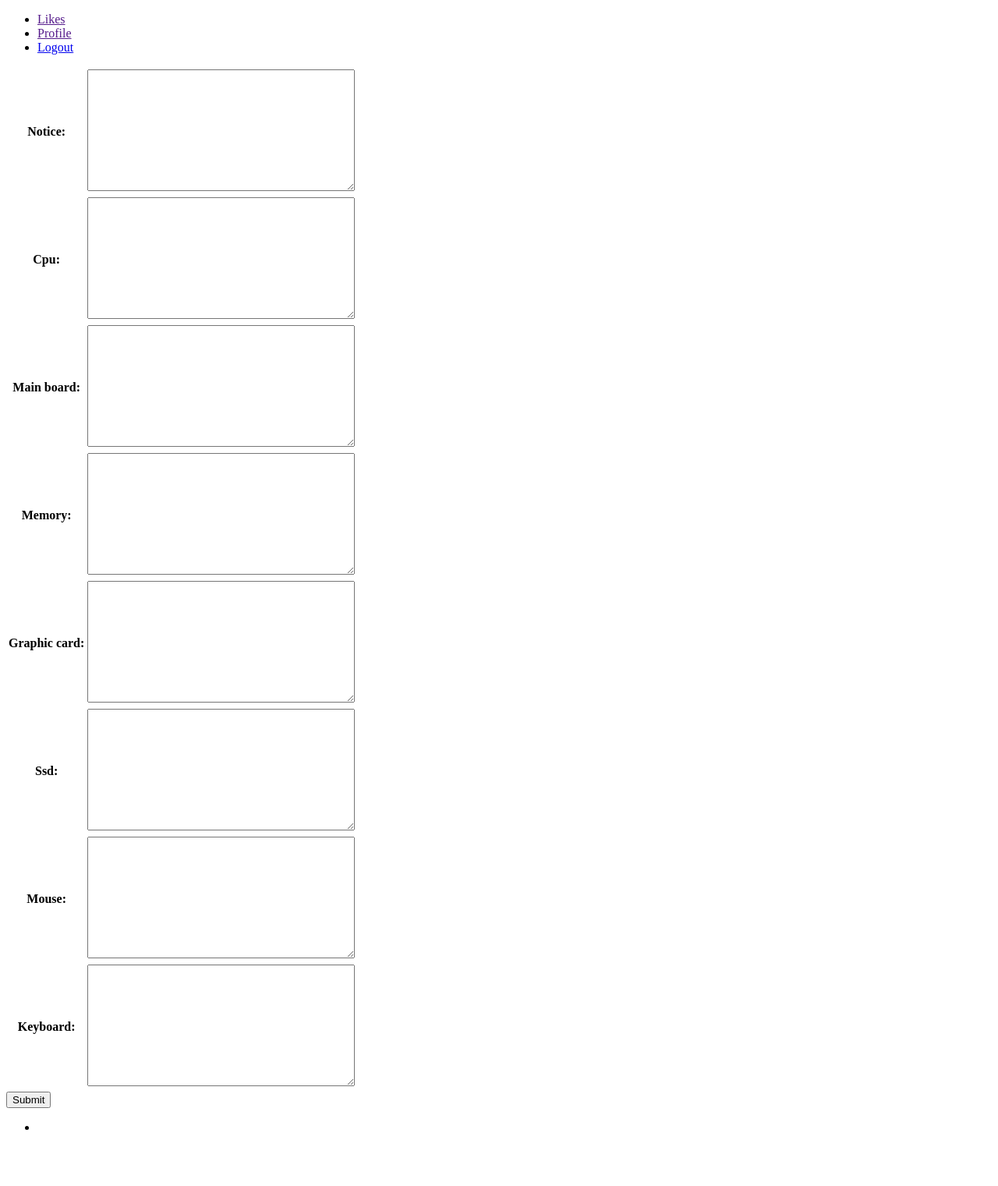
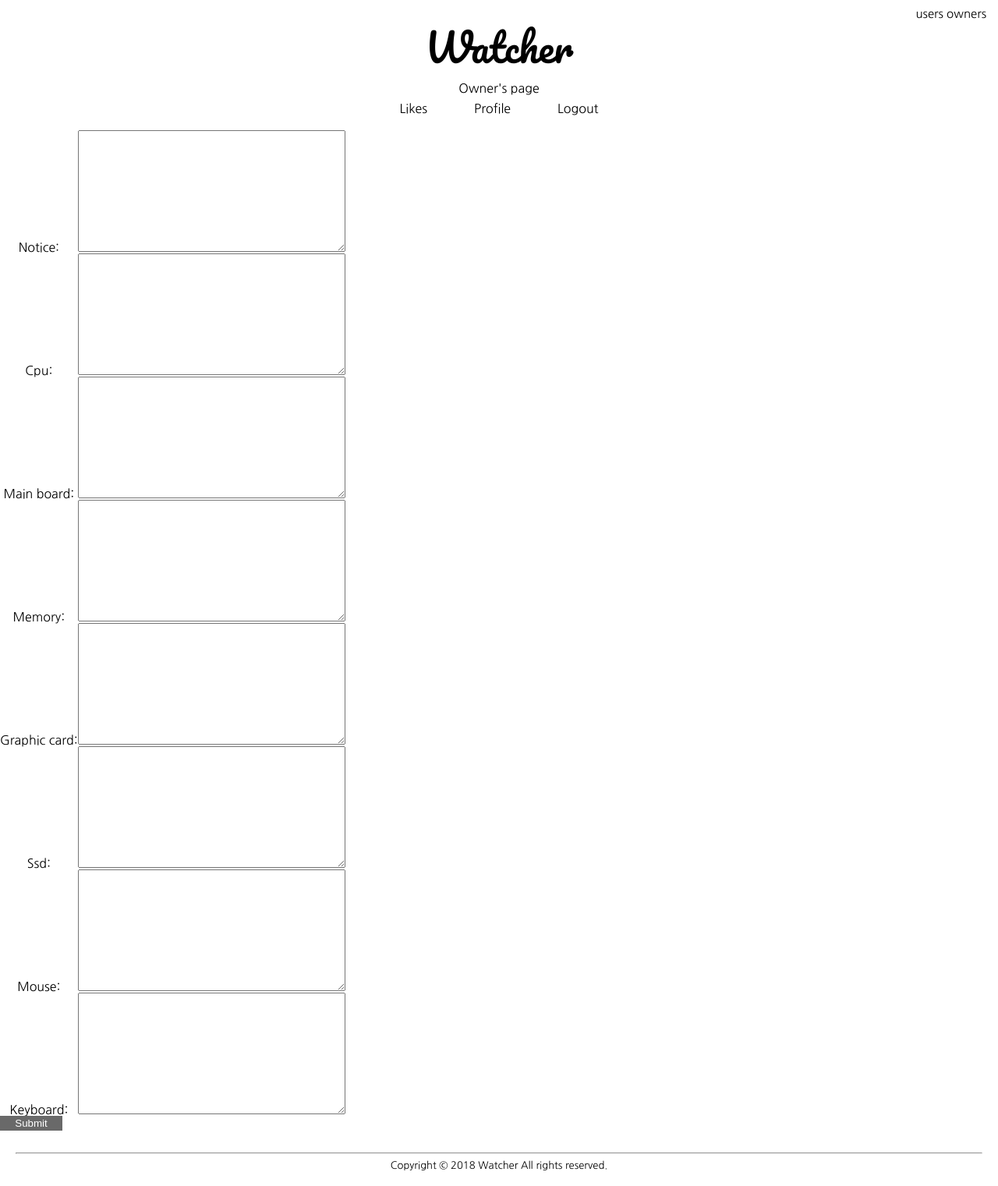
Before and after one commit to cocoa93/watcher-web, a Django app: template ownerPage/templates/ownerPage/profile.html in a window 1280 px wide. Shown: the whole page at 78% size. Before the commit the page ends 1449 px from the top, so only its background shows below. Run offline with Django 3.2, Linux system fonts and the light colour scheme; the template is opened without the code that fills it: values that come from a table or form of the project are taken from there, others are empty; the visitor is signed in with stand-in values (Sample User, id 1); a map, chart or similar area stays blank.

Commit message:
profile 템플릿 css & url 수정

```diff
--- /dev/null
+++ b/ownerPage/static/ownerPage/profile.css
@@ -0,0 +1,12 @@
+
+.save {
+    background-color:dimgray;
+    color: white;
+    border: solid dimgray 1px;
+    width: 80px;
+}
+.save:hover{
+    background-color:white;
+    color:black;
+    border:solid black 1px;
+}
--- a/ownerPage/templates/index.html
+++ b/ownerPage/templates/index.html
@@ -23,9 +23,9 @@
         <div class="header-bottom">
             <nav class="nav-bar">
                 <ul class="nav-bar__items">
-                        <li class="nav-bar__item"><a href="index.html">main</a></li>
-                        <li class="nav-bar__item"><a href="about.html">about</a></li>
-                        <li class="nav-bar__item"><a href="contact.html">contact</a></li>
+                        <li class="nav-bar__item"><a href="{% url 'index' %}">main</a></li>
+                        <li class="nav-bar__item"><a href="">about</a></li>
+                        <li class="nav-bar__item"><a href="">contact</a></li>
                     </ul>
             </nav>
         </div>
--- a/ownerPage/templates/ownerPage/main.html
+++ b/ownerPage/templates/ownerPage/main.html
@@ -15,7 +15,7 @@
                             users</a>
                         </span
                         ><span class="member">
-                            <a href="owner/">owners</a>
+                            <a href="{% url 'login' %}">owners</a>
                         </span>
                     </div>
                 </div>
--- a/ownerPage/templates/ownerPage/profile.html
+++ b/ownerPage/templates/ownerPage/profile.html
@@ -2,14 +2,37 @@
 <html lang="en">
 <head>
     <meta charset="UTF-8">
-    <title>Title</title>
+    <title>owner's profile page</title>
+    <!--{% load static %}
+    <link rel="stylesheet" href="{%  static 'ownerPage/style.css' %}">
+	<link rel="stylesheet" href="{%  static 'ownerPage/login.css' %}">-->
+	<link rel="stylesheet" href="../css/style.css">
+	<link rel="stylesheet" href="../css/profile.css">
 </head>
 <body>
-<ul class="nav">
+  	<div class="header">
+		<div class="header-top">
+			<div class=members>
+				<span class="member">
+					<a href="user/">
+					users</a>
+				</span
+				><span class="member">
+					<a href="">owners</a>
+				</span>
+			</div>
+		</div>
+    	<h1 class=page-title>Watcher</h1>
+		<div class="header-bottom">
+			<h3 class=member-title>Owner's page</h3>
+		</div>
+  	</div>
+	<main class="login">
 			{% if user.is_authenticated %}
-	<li><a href="">Likes</a></li>
-	<li><a href="">Profile</a></li>
-        <li><a href="{% url 'logout' %}">Logout</a></li>
+		<ul class="nav-bar__items">
+			<li class="nav-bar__item"><a href="">Likes</a></li>
+			<li class="nav-bar__item"><a href="">Profile</a></li>
+			<li class="nav-bar__item"><a href="{% url 'logout' %}">Logout</a></li>
 
 		</ul>
         <form action="" method="post">
@@ -17,21 +40,22 @@
 			<table>
 			{{ form.as_table }}
 			</table>
-	<input type="submit">
+			<input class="save" type="submit">
 		</form>
 		{% else %}
-	<li><a href="{% url 'login' %}">Login</a></li>
-	<li><a href="">Signup</a></li>
-
+		<ul class="nav-bar__items">
+			<li class="nav-bar__item"><a href="{% url 'login' %}">Login</a></li>
+			<li class="nav-bar__item"><a href="">Signup</a></li>
 		</ul>
 {% endif %}
+</main>
 
-<ul class="info-edit">
-    <li>
-    </li>
+<div class="footer">
+	<hr>
+	<div class="copyright" >Copyright © 2018 Watcher All rights reserved.</div>
+</div>
 
 
-</ul>
 
 </body>
 </html>
--- a/watcher/settings.py
+++ b/watcher/settings.py
@@ -75,6 +75,7 @@ WSGI_APPLICATION = 'watcher.wsgi.application'
 
 # Database
 # https://docs.djangoproject.com/en/2.1/ref/settings/#databases
+
 '''
 DATABASES = {
     'default': {
@@ -97,6 +98,7 @@ DATABASES = {
         'PORT': '3306'
     }
 }
+
 
 
 
```
Lines whose indentation alone changed are shown as unchanged.
